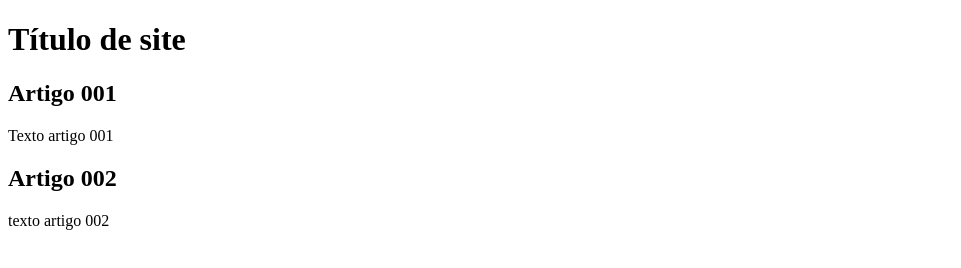
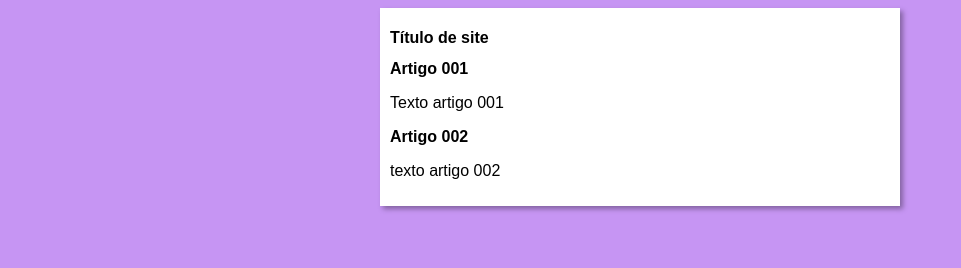
Before and after one commit to steniomax33/projeto-site-2, a plain HTML site: page index.html in a window 1280 px wide. Shown: the whole page, without its empty margins (0-961 px from the left). Drawn offline with Linux system fonts and the light colour scheme.

Commit message:
iniciei o design

```diff
--- /dev/null
+++ b/estilo/style.css
@@ -0,0 +1,17 @@
+* {
+    font-family: Arial, Helvetica, sans-serif;
+    font-size: 16px;
+}
+
+body {
+    background-color: rgb(198, 149, 243);
+
+}
+
+main {
+    background-color: white;
+    width: 500px;
+    margin: auto;
+    padding: 10px;
+    box-shadow: 3px 3px 5px rgba(0, 0, 0, 0.342);
+}
--- a/index.html
+++ b/index.html
@@ -5,6 +5,7 @@
     <meta http-equiv="X-UA-Compatible" content="IE=edge">
     <meta name="viewport" content="width=device-width, initial-scale=1.0">
     <title>Título do site</title>
+    <link rel="stylesheet" href="estilo/style.css">
 </head>
 <body>
     <main>
```
